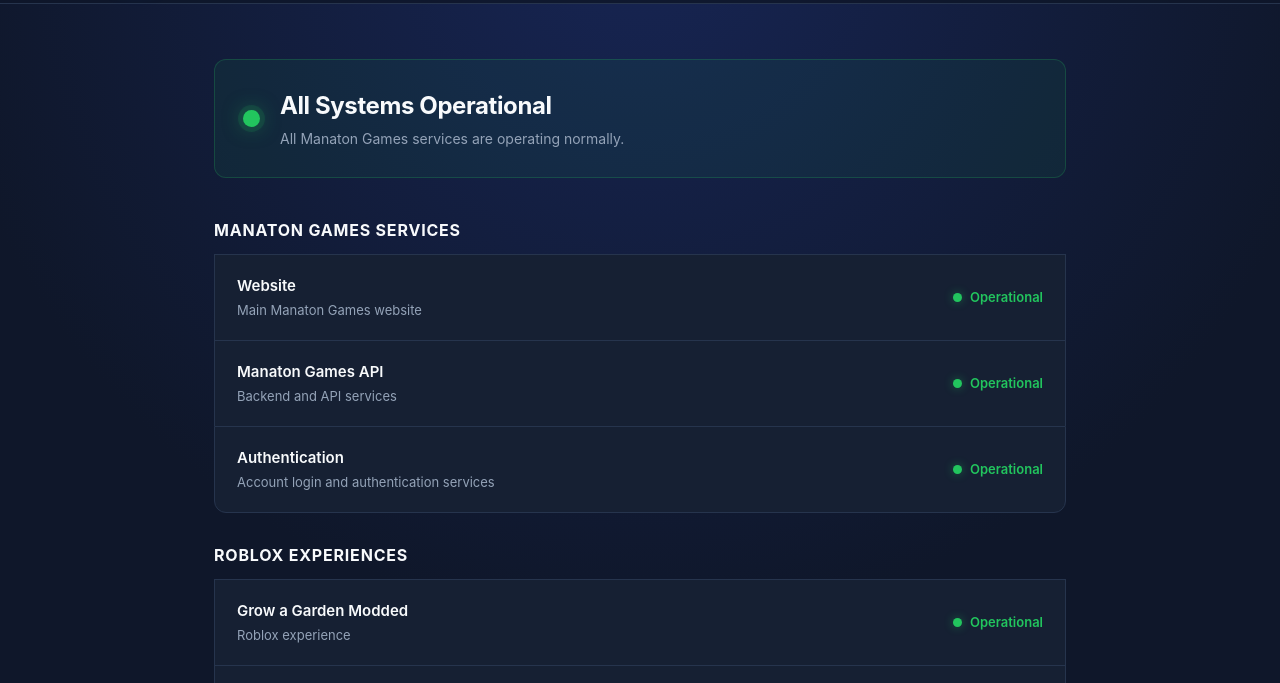
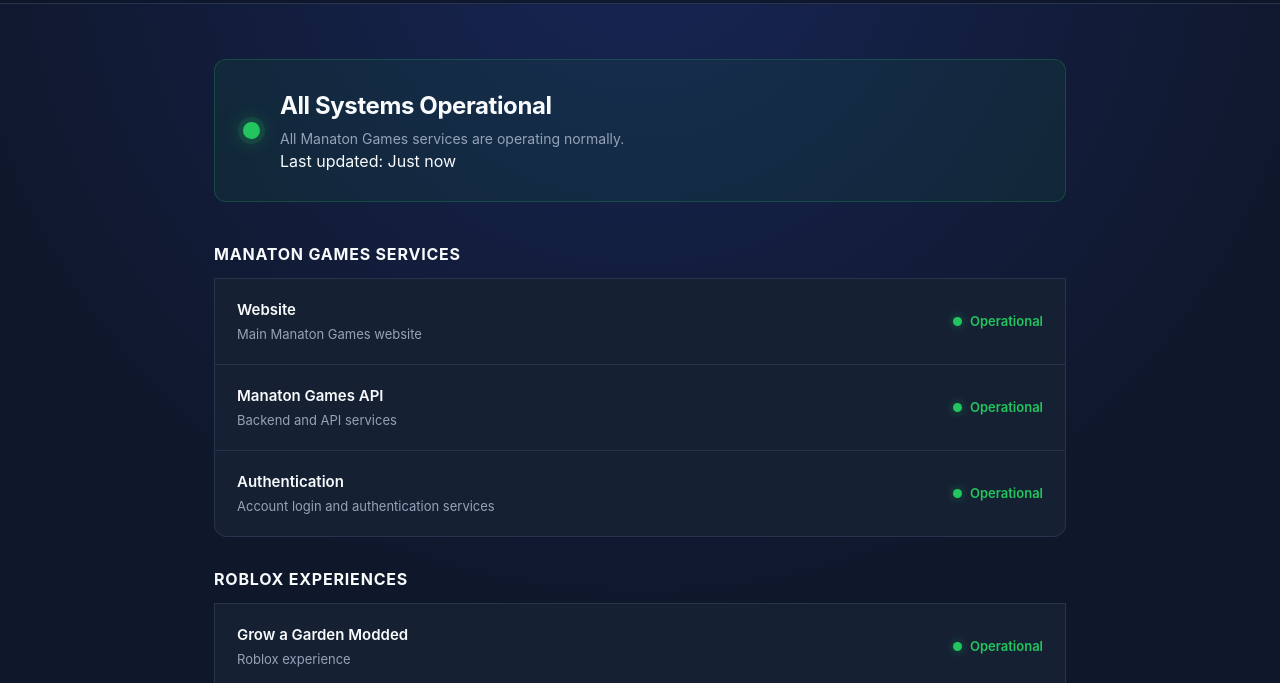
Before and after one commit to ManatonGames/manatongames-status, a plain HTML site: page index.html in a window 1280 px wide. Shown: the part 85-768 px from the top of the page. Drawn offline with Linux system fonts and the light colour scheme.

Commit message:
Update index.html

```diff
--- a/index.html
+++ b/index.html
@@ -120,8 +120,19 @@
 
                 </p>
 
+                <div class="last-updated">
+
+    Last updated:
+    <span id="last-updated">
+        Just now
+    </span>
+
+</div>
+
 
             </div>
+
+
 
 
         </section>
```
